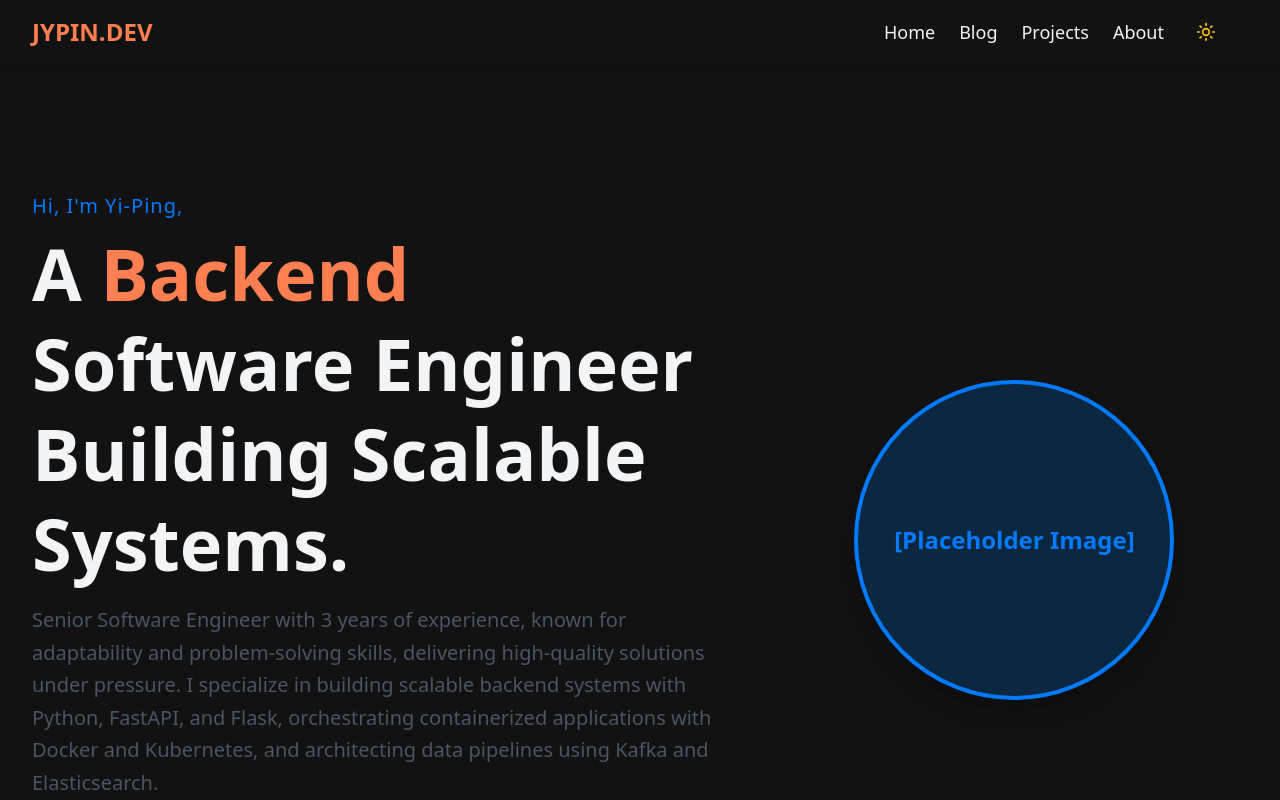
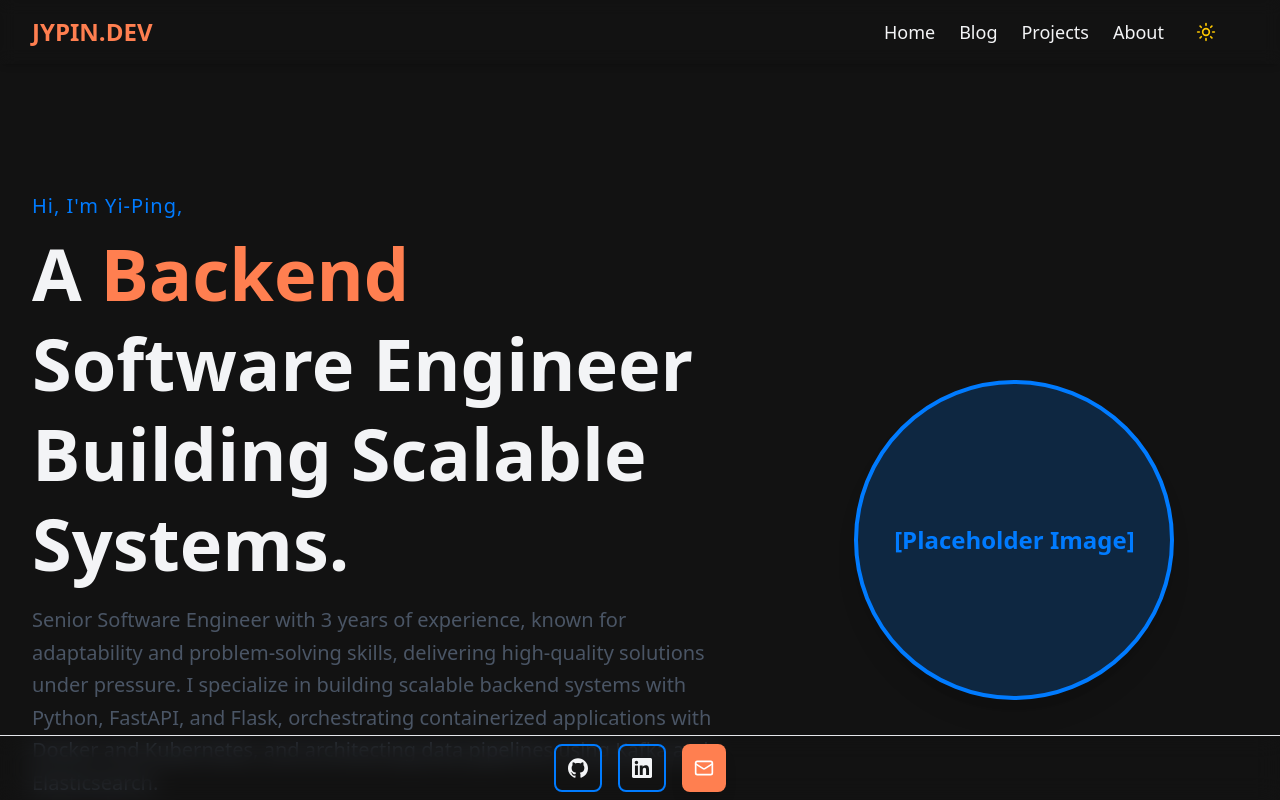
Before and after one commit to J-I-P/jyp-dev, a Next.js app: page / in a window 1280 px wide. Shown: the top 800 px of the page. Built offline with nearby package versions, Linux system fonts and the light colour scheme.

Commit message:
Add ScrollToTop component and enhance footer with social links

```diff
--- a/app/page.tsx
+++ b/app/page.tsx
@@ -2,10 +2,11 @@
 'use client'; // Required because we use useState/useEffect for the ThemeSwitcher
 
 import Link from 'next/link';
+import { useState, useEffect } from 'react';
 // Import necessary icons
-import { Download, TerminalSquare, Sun, Moon, Menu, Code, Database, Server, Container, Settings, Search, Zap, FileCode, Rocket, Building, TrendingUp, GitBranch, Wrench, Cloud } from 'lucide-react';
+import { Download, TerminalSquare, Sun, Moon, Menu, Code, Database, Server, Container, Settings, Search, Zap, FileCode, Rocket, Building, TrendingUp, GitBranch, Wrench, Cloud, ExternalLink, Mail, ChevronUp } from 'lucide-react';
 // Import brand icons
-import { SiPython, SiTypescript, SiFastapi, SiFlask, SiDjango, SiDocker, SiKubernetes, SiHelm, SiElasticsearch, SiApachekafka, SiAmazon, SiFluentd, SiMysql } from 'react-icons/si';
+import { SiPython, SiTypescript, SiFastapi, SiFlask, SiDjango, SiDocker, SiKubernetes, SiHelm, SiElasticsearch, SiApachekafka, SiAmazon, SiFluentd, SiMysql, SiGithub, SiLinkedin } from 'react-icons/si';
 
 // Import Theme Context with the corrected relative path
 // NOTE: Use "../context/ThemeContext" if page.tsx is inside app/
@@ -38,7 +39,56 @@ const ThemeSwitcher = () => {
 
 
 // ==========================================================
-// 2. Navbar Component (Embedded)
+// 2. ScrollToTop Component (Embedded)
+// ==========================================================
+const ScrollToTop = () => {
+  const [isVisible, setIsVisible] = useState(false);
+
+  // Show button when page is scrolled down
+  useEffect(() => {
+    const toggleVisibility = () => {
+      if (window.pageYOffset > 300) {
+        setIsVisible(true);
+      } else {
+        setIsVisible(false);
+      }
+    };
+
+    window.addEventListener('scroll', toggleVisibility);
+    return () => window.removeEventListener('scroll', toggleVisibility);
+  }, []);
+
+  // Scroll to top smoothly
+  const scrollToTop = () => {
+    window.scrollTo({
+      top: 0,
+      behavior: 'smooth'
+    });
+  };
+
+  return (
+    <>
+      {isVisible && (
+        <button
+          onClick={scrollToTop}
+          className="fixed bottom-24 right-6 z-30
+                     w-12 h-12 bg-primary-accent text-white
+                     rounded-full shadow-lg hover:shadow-xl
+                     hover:bg-primary-accent/80 hover:scale-110
+                     transition-all duration-300 transform
+                     flex items-center justify-center"
+          aria-label="Scroll to top"
+        >
+          <ChevronUp className="w-6 h-6" />
+        </button>
+      )}
+    </>
+  );
+};
+
+
+// ==========================================================
+// 3. Navbar Component (Embedded)
 // ==========================================================
 const Navbar = () => {
   const navItems = [
@@ -87,14 +137,15 @@ const Navbar = () => {
 
 
 // ==========================================================
-// 3. Main Exported Home Component (Contains Navbar + Hero)
+// 4. Main Exported Home Component (Contains Navbar + Hero + ScrollToTop)
 // ==========================================================
 export default function Home() {
   return (
     <>
       <Navbar />
+      <ScrollToTop />
 
-      <main className="min-h-screen pt-16
+      <main className="min-h-screen pt-16 pb-20
                        bg-light-background dark:bg-dark-background
                        text-light-text dark:text-dark-text
                        transition-colors duration-500">
@@ -952,48 +1003,43 @@ export default function Home() {
           </div>
         </section>
 
-        {/* --- CONTACT SECTION --- */}
-        <section className="bg-light-surface/50 dark:bg-dark-surface/50 py-16">
-          <div className="max-w-4xl mx-auto px-4 sm:px-6 lg:px-8 text-center">
-            <h2 className="text-4xl md:text-5xl font-bold mb-4">
-              Let's <span className="text-primary-accent">Connect</span>
-            </h2>
-            <p className="text-xl text-gray-600 dark:text-gray-400 mb-8">
-              Open to backend engineering opportunities and interesting projects
-            </p>
+      </main>
 
-            <div className="flex justify-center space-x-6 mb-8">
-              <a href="https://github.com/yourgithub"
-                 className="flex items-center space-x-2 px-6 py-3 text-lg font-semibold
+      {/* --- FIXED FOOTER --- */}
+      <footer className="fixed bottom-0 left-0 w-full z-20
+                         bg-light-surface/95 dark:bg-dark-surface/95
+                         backdrop-blur-md border-t border-gray-200 dark:border-gray-700
+                         shadow-lg">
+        <div className="max-w-7xl mx-auto px-4 sm:px-6 lg:px-8 py-2">
+          <div className="flex justify-center space-x-3 md:space-x-4">
+            <a href="https://github.com/J-I-P"
+               className="flex items-center justify-center p-2 md:p-3
                           text-light-text dark:text-dark-text
                           border-2 border-secondary-accent rounded-lg
-                            hover:bg-secondary-accent/10 transition-all duration-300">
-                <span>GitHub</span>
+                          hover:bg-secondary-accent hover:text-white hover:shadow-lg hover:scale-105
+                          transition-all duration-300 transform">
+              <SiGithub className="w-4 h-4 md:w-5 md:h-5" />
             </a>
 
             <a href="https://linkedin.com/in/yi-ping-jiang/"
-                 className="flex items-center space-x-2 px-6 py-3 text-lg font-semibold
+               className="flex items-center justify-center p-2 md:p-3
                           text-light-text dark:text-dark-text
                           border-2 border-secondary-accent rounded-lg
-                            hover:bg-secondary-accent/10 transition-all duration-300">
-                <span>LinkedIn</span>
+                          hover:bg-secondary-accent hover:text-white hover:shadow-lg hover:scale-105
+                          transition-all duration-300 transform">
+              <SiLinkedin className="w-4 h-4 md:w-5 md:h-5" />
             </a>
 
-              <a href="mailto:your.email@example.com"
-                 className="flex items-center space-x-2 px-6 py-3 text-lg font-semibold
+            <a href="mailto:apple80177@gmail.com"
+               className="flex items-center justify-center p-2 md:p-3
                           text-white bg-primary-accent rounded-lg shadow-lg
-                            hover:bg-primary-accent/80 transition-all duration-300">
-                <span>Email Me</span>
+                          hover:bg-primary-accent/80 hover:shadow-xl hover:scale-105
+                          transition-all duration-300 transform">
+              <Mail className="w-4 h-4 md:w-5 md:h-5" />
             </a>
           </div>
-
-            <p className="text-gray-600 dark:text-gray-400">
-              💼 Currently open to backend engineering roles and consulting opportunities
-            </p>
         </div>
-        </section>
-
-      </main>
+      </footer>
     </>
   );
 }
```
Lines whose indentation alone changed are shown as unchanged.
